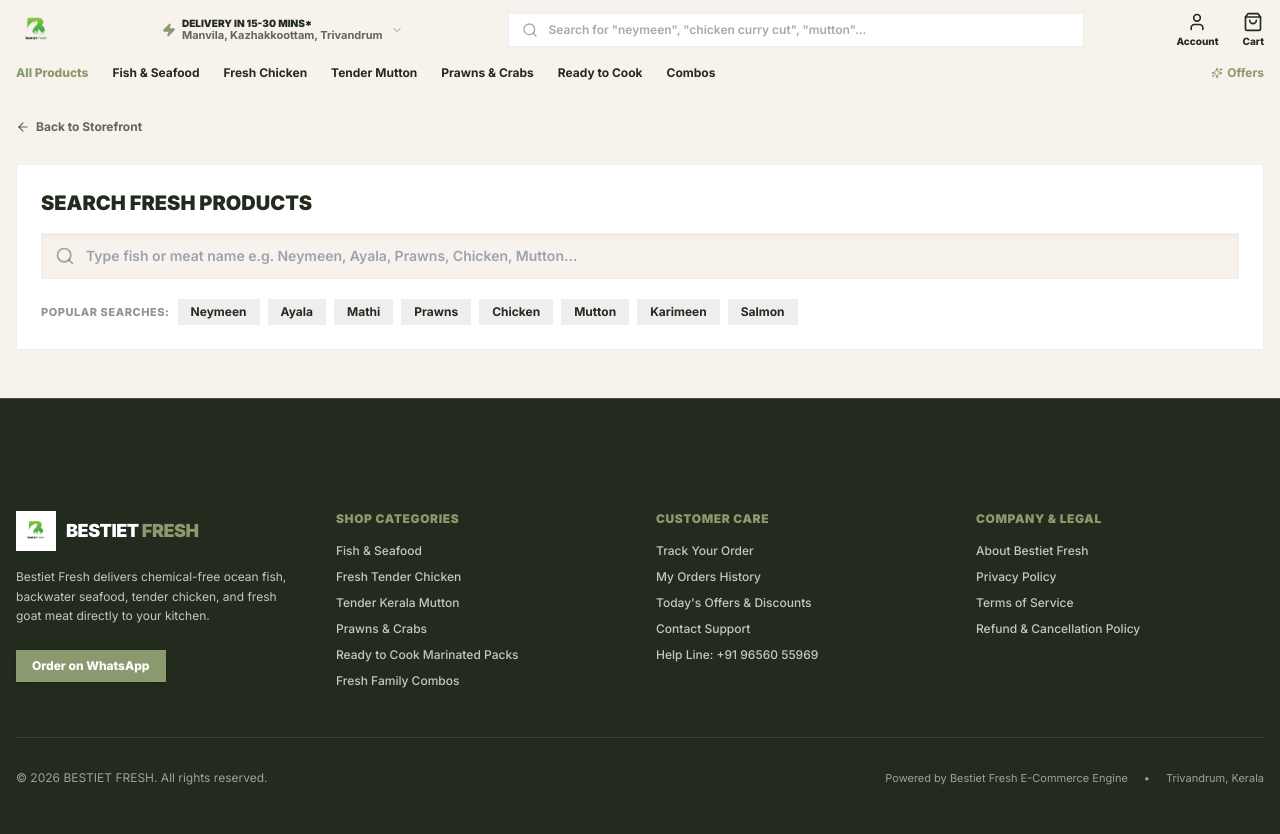
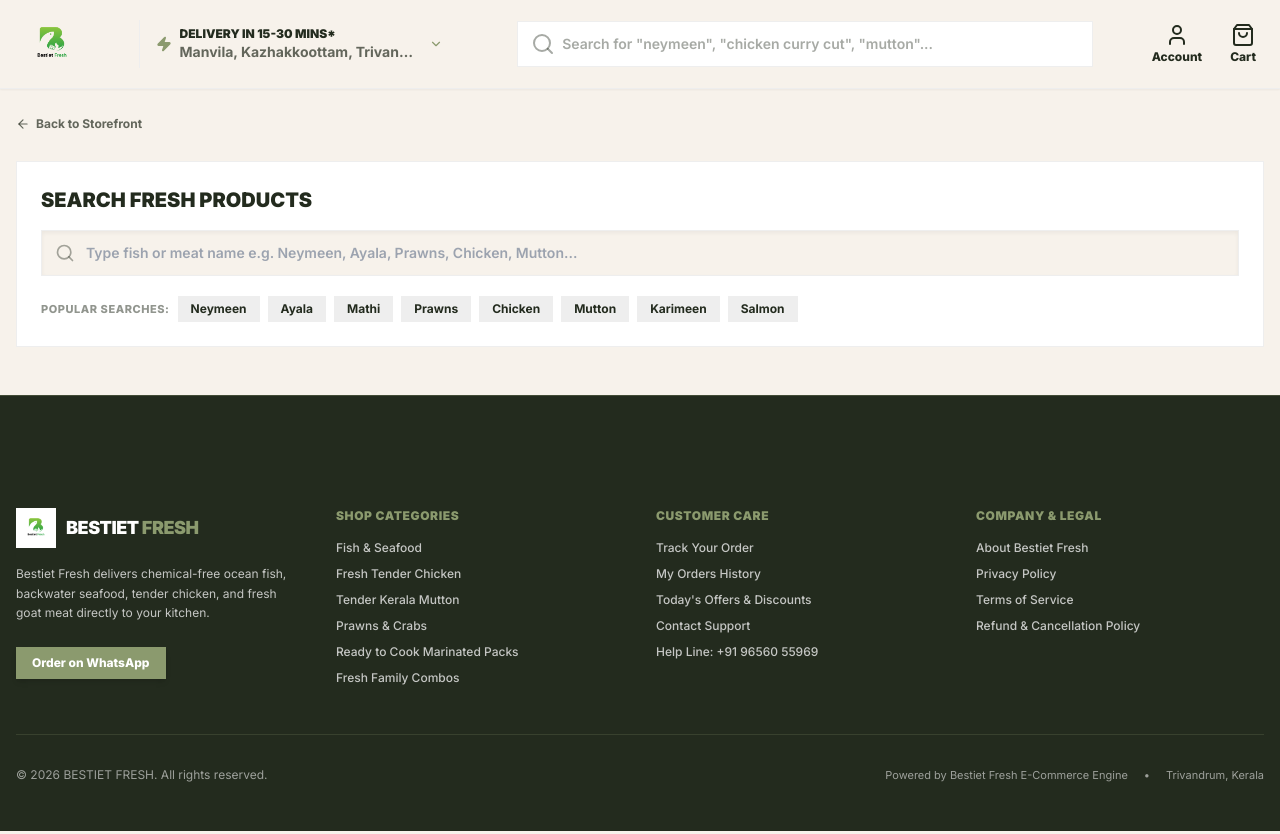
Before and after one commit to mwprgmr/bestietchatbot, a Next.js app: page /search in a window 1280 px wide. Built offline with nearby package versions, Linux system fonts and the light colour scheme.

Commit message:
feat: remove header categories sub-nav bar and increase header height and element sizes

```diff
--- a/components/customer/Header.tsx
+++ b/components/customer/Header.tsx
@@ -4,7 +4,7 @@
 import Link from 'next/link'
 import { useRouter } from 'next/navigation'
 import { useCustomer } from '@/lib/context/CustomerContext'
-import { MapPin, Search, ShoppingBag, User, ChevronDown, Zap, Sparkles } from 'lucide-react'
+import { MapPin, Search, ShoppingBag, User, ChevronDown, Zap } from 'lucide-react'
 
 export default function Header() {
   const router = useRouter()
@@ -27,32 +27,32 @@
   }
 
   return (
-    <header className="sticky top-0 z-40 bg-[#F7F2EB] border-b border-[#EEEEEE] shadow-2xs w-full max-w-full overflow-hidden">
-      <div className="max-w-7xl mx-auto px-3 sm:px-4 py-2 sm:py-2.5">
+    <header className="sticky top-0 z-40 bg-[#F7F2EB] border-b border-[#EEEEEE] shadow-sm w-full max-w-full overflow-hidden">
+      <div className="max-w-7xl mx-auto px-4 sm:px-6 py-3.5 sm:py-4 lg:py-4.5">
         {/* Main Nav Row */}
-        <div className="flex items-center justify-between gap-2 sm:gap-4 lg:gap-8">
+        <div className="flex items-center justify-between gap-3 sm:gap-6 lg:gap-10">
 
-          {/* 1. BRAND LOGO ONLY (NO TEXT) */}
+          {/* 1. BRAND LOGO ONLY */}
           <Link href="/" className="flex items-center shrink-0">
-            <img src="/logo.png" alt="Bestiet Fresh Logo" className="h-8 sm:h-10 w-auto object-contain" />
+            <img src="/logo.png" alt="Bestiet Fresh Logo" className="h-10 sm:h-12 md:h-14 w-auto object-contain" />
           </Link>
 
           {/* 2. LOCATION SELECTOR (Desktop & Mobile) */}
           <button
             onClick={() => setIsLocationOpen(true)}
-            className="flex items-center gap-1 sm:gap-1.5 text-left cursor-pointer group hover:opacity-85 transition-opacity px-2 sm:px-3 py-1 bg-white sm:bg-transparent rounded-lg sm:rounded-none border sm:border-0 border-[#EEEEEE] sm:border-l shrink-0 max-w-[150px] sm:max-w-xs"
+            className="flex items-center gap-1.5 sm:gap-2 text-left cursor-pointer group hover:opacity-85 transition-opacity px-2.5 sm:px-4 py-1.5 bg-white sm:bg-transparent rounded-lg sm:rounded-none border sm:border-0 border-[#EEEEEE] sm:border-l shrink-0 max-w-[160px] sm:max-w-xs"
           >
-            <Zap className="w-3.5 h-3.5 text-[#8B9A6E] fill-[#8B9A6E] shrink-0 hidden sm:block" />
-            <MapPin className="w-3.5 h-3.5 text-[#8B9A6E] shrink-0 sm:hidden" />
+            <Zap className="w-4 h-4 text-[#8B9A6E] fill-[#8B9A6E] shrink-0 hidden sm:block" />
+            <MapPin className="w-4 h-4 text-[#8B9A6E] shrink-0 sm:hidden" />
             <div className="flex flex-col leading-tight min-w-0">
-              <span className="text-[10px] font-black text-[#232B1E] uppercase hidden sm:block">
+              <span className="text-[10px] sm:text-xs font-black text-[#232B1E] uppercase hidden sm:block">
                 Delivery in 15-30 Mins*
               </span>
-              <span className="text-[11px] font-bold text-[#232B1E] sm:text-[#232B1E]/70 truncate">
+              <span className="text-xs sm:text-sm font-bold text-[#232B1E] sm:text-[#232B1E]/70 truncate">
                 {deliveryAddress || selectedBranch?.name || 'Kazhakkoottam Branch'}
               </span>
             </div>
-            <ChevronDown className="w-3 h-3 shrink-0 text-[#8B9A6E] group-hover:translate-y-0.5 transition-transform ml-0.5" />
+            <ChevronDown className="w-3.5 h-3.5 shrink-0 text-[#8B9A6E] group-hover:translate-y-0.5 transition-transform ml-0.5" />
           </button>
 
           {/* 3. CENTER SEARCH BAR (Desktop) */}
@@ -63,21 +63,21 @@
                 value={searchQuery}
                 onChange={(e) => setSearchQuery(e.target.value)}
                 placeholder='Search for "neymeen", "chicken curry cut", "mutton"...'
-                className="w-full pl-10 pr-4 py-2 bg-white border border-[#EEEEEE] rounded-xl text-xs font-semibold text-[#232B1E] placeholder-[#232B1E]/40 focus:bg-white focus:outline-none focus:ring-2 focus:ring-[#8B9A6E]/40 focus:border-[#8B9A6E] transition-all shadow-2xs"
+                className="w-full pl-11 pr-4 py-2.5 sm:py-3 bg-white border border-[#EEEEEE] rounded-xl text-xs sm:text-sm font-semibold text-[#232B1E] placeholder-[#232B1E]/40 focus:bg-white focus:outline-none focus:ring-2 focus:ring-[#8B9A6E]/40 focus:border-[#8B9A6E] transition-all shadow-2xs"
               />
-              <Search className="w-4 h-4 text-[#232B1E]/40 absolute left-3.5 top-1/2 -translate-y-1/2" />
+              <Search className="w-4.5 h-4.5 text-[#232B1E]/40 absolute left-3.5 top-1/2 -translate-y-1/2" />
             </div>
           </form>
 
           {/* 4. RIGHT USER & CART ACTIONS */}
-          <div className="flex items-center gap-3 sm:gap-6 shrink-0">
+          <div className="flex items-center gap-4 sm:gap-7 shrink-0">
             {/* Account Link */}
             <Link
               href="/orders"
               className="flex flex-col items-center justify-center text-[#232B1E] hover:text-[#8B9A6E] transition-colors group"
             >
-              <User className="w-4 h-4 sm:w-5 sm:h-5 group-hover:scale-110 transition-transform" />
-              <span className="text-[9px] sm:text-[10px] font-extrabold mt-0.5">Account</span>
+              <User className="w-5 h-5 sm:w-6 sm:h-6 group-hover:scale-110 transition-transform" />
+              <span className="text-[10px] sm:text-xs font-extrabold mt-0.5">Account</span>
             </Link>
 
             {/* Cart Button */}
@@ -86,59 +86,31 @@
               className="flex flex-col items-center justify-center text-[#232B1E] hover:text-[#8B9A6E] transition-colors relative group cursor-pointer"
             >
               <div className="relative">
-                <ShoppingBag className="w-4 h-4 sm:w-5 sm:h-5 group-hover:scale-110 transition-transform" />
+                <ShoppingBag className="w-5 h-5 sm:w-6 sm:h-6 group-hover:scale-110 transition-transform" />
                 {totalItemCount > 0 && (
-                  <span className="absolute -top-1.5 -right-2 bg-[#8B9A6E] text-white text-[9px] font-extrabold w-4 h-4 rounded-full flex items-center justify-center border border-white">
+                  <span className="absolute -top-1.5 -right-2 bg-[#8B9A6E] text-white text-[10px] font-extrabold w-4.5 h-4.5 rounded-full flex items-center justify-center border border-white">
                     {totalItemCount}
                   </span>
                 )}
               </div>
-              <span className="text-[9px] sm:text-[10px] font-extrabold mt-0.5">Cart</span>
+              <span className="text-[10px] sm:text-xs font-extrabold mt-0.5">Cart</span>
             </button>
           </div>
         </div>
 
         {/* Mobile Search Bar */}
-        <form onSubmit={handleSearchSubmit} className="mt-2 md:hidden">
+        <form onSubmit={handleSearchSubmit} className="mt-2.5 md:hidden">
           <div className="relative">
             <input
               type="text"
               value={searchQuery}
               onChange={(e) => setSearchQuery(e.target.value)}
               placeholder='Search for "neymeen", "chicken", "mutton"...'
-              className="w-full pl-9 pr-3 py-1.5 bg-white border border-[#EEEEEE] rounded-xl text-xs font-semibold text-[#232B1E] placeholder-[#232B1E]/40 focus:outline-none focus:ring-2 focus:ring-[#8B9A6E]"
+              className="w-full pl-9 pr-3 py-2 bg-white border border-[#EEEEEE] rounded-xl text-xs font-semibold text-[#232B1E] placeholder-[#232B1E]/40 focus:outline-none focus:ring-2 focus:ring-[#8B9A6E]"
             />
-            <Search className="w-3.5 h-3.5 text-[#232B1E]/40 absolute left-3 top-1/2 -translate-y-1/2" />
+            <Search className="w-4 h-4 text-[#232B1E]/40 absolute left-3 top-1/2 -translate-y-1/2" />
           </div>
         </form>
-
-        {/* Categories Sub-nav */}
-        <nav className="mt-2 pt-1.5 border-t border-[#EEEEEE] flex items-center gap-4 sm:gap-6 overflow-x-auto no-scrollbar text-xs font-bold text-[#232B1E] w-full">
-          <Link href="/" className="text-[#8B9A6E] font-extrabold hover:underline whitespace-nowrap">
-            All Products
-          </Link>
-          <Link href="/category/fish" className="hover:text-[#8B9A6E] whitespace-nowrap">
-            Fish & Seafood
-          </Link>
-          <Link href="/category/chicken" className="hover:text-[#8B9A6E] whitespace-nowrap">
-            Fresh Chicken
-          </Link>
-          <Link href="/category/mutton" className="hover:text-[#8B9A6E] whitespace-nowrap">
-            Tender Mutton
-          </Link>
-          <Link href="/category/seafood" className="hover:text-[#8B9A6E] whitespace-nowrap">
-            Prawns & Crabs
-          </Link>
-          <Link href="/category/ready-to-cook" className="hover:text-[#8B9A6E] whitespace-nowrap">
-            Ready to Cook
-          </Link>
-          <Link href="/category/combos" className="hover:text-[#8B9A6E] whitespace-nowrap">
-            Combos
-          </Link>
-          <Link href="/offers" className="text-[#8B9A6E] hover:underline whitespace-nowrap flex items-center gap-1 ml-auto">
-            <Sparkles className="w-3 h-3 text-[#8B9A6E]" /> Offers
-          </Link>
-        </nav>
       </div>
     </header>
   )
```
